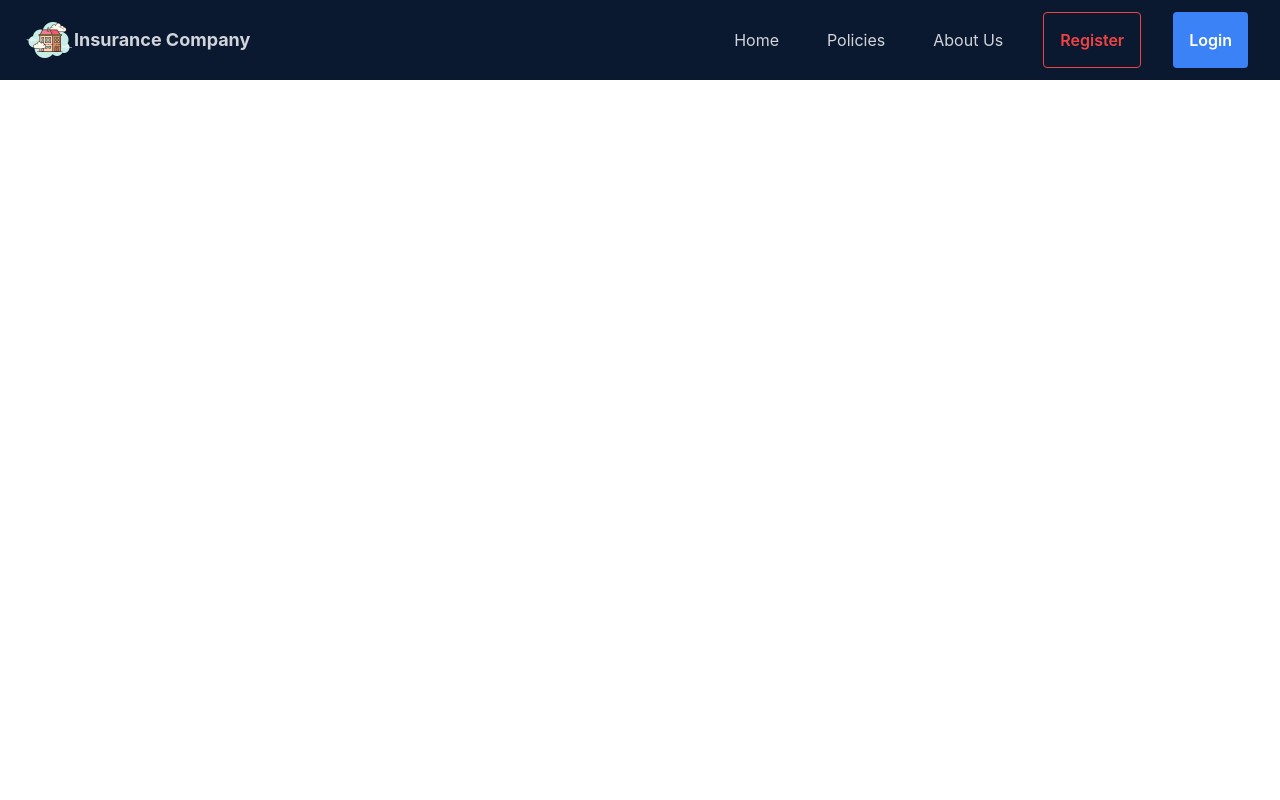
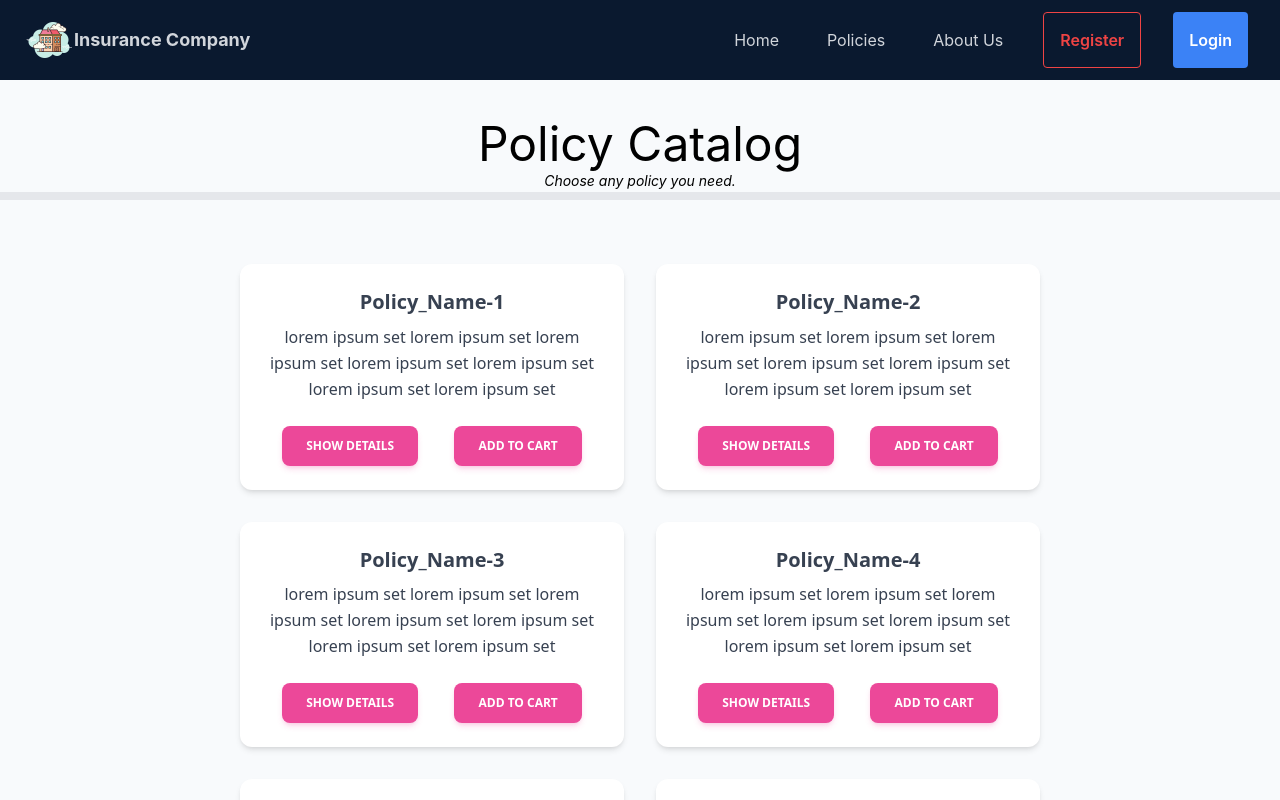
Before and after one commit to Sudipto-Ghosh786/InsuranceAppFrontend, a React (Create React App) app: page / in a window 1280 px wide. Shown: the top 800 px of the page. Built offline with nearby package versions, Linux system fonts and the light colour scheme.

Commit message:
Added functionality to show all policies in catalog.

```diff
--- a/src/components/Policies.jsx
+++ b/src/components/Policies.jsx
@@ -3,8 +3,15 @@ import PolicyCard from './PolicyCard';
 
 export default function Policies() {
   return (
-    <div>
-      <PolicyCard />
+    <div className='container px-5 py-12 mx-auto flex flex-wrap items-center justify-center'>
+      <PolicyCard title="Policy_Name-1" description="lorem ipsum set lorem ipsum set lorem ipsum set lorem ipsum set lorem ipsum set lorem ipsum set lorem ipsum set" imageUrl="https://i.pravatar.cc" />
+      <PolicyCard title="Policy_Name-2" description="lorem ipsum set lorem ipsum set lorem ipsum set lorem ipsum set lorem ipsum set lorem ipsum set lorem ipsum set" imageUrl="https://i.pravatar.cc" />
+      <PolicyCard title="Policy_Name-3" description="lorem ipsum set lorem ipsum set lorem ipsum set lorem ipsum set lorem ipsum set lorem ipsum set lorem ipsum set" imageUrl="https://i.pravatar.cc" />
+      <PolicyCard title="Policy_Name-4" description="lorem ipsum set lorem ipsum set lorem ipsum set lorem ipsum set lorem ipsum set lorem ipsum set lorem ipsum set" imageUrl="https://i.pravatar.cc" />
+      <PolicyCard title="Policy_Name-5" description="lorem ipsum set lorem ipsum set lorem ipsum set lorem ipsum set lorem ipsum set lorem ipsum set lorem ipsum set" imageUrl="https://i.pravatar.cc" />
+      <PolicyCard title="Policy_Name-6" description="lorem ipsum set lorem ipsum set lorem ipsum set lorem ipsum set lorem ipsum set lorem ipsum set lorem ipsum set" imageUrl="https://i.pravatar.cc" />
+      <PolicyCard title="Policy_Name-7" description="lorem ipsum set lorem ipsum set lorem ipsum set lorem ipsum set lorem ipsum set lorem ipsum set lorem ipsum set" imageUrl="https://i.pravatar.cc" />
+      <PolicyCard title="Policy_Name-8" description="lorem ipsum set lorem ipsum set lorem ipsum set lorem ipsum set lorem ipsum set lorem ipsum set lorem ipsum set" imageUrl="https://i.pravatar.cc" />
     </div>
   )
 }
--- /dev/null
+++ b/src/components/PoliciesBanner.jsx
@@ -0,0 +1,15 @@
+import React from 'react';
+
+export default function PoliciesBanner() {
+    return (
+        <div className='border-b-8'>
+            <br />
+            <br />
+            <br />
+            <br />
+            <br />
+            <h1 className='text-5xl'>Policy Catalog</h1>
+            <i className='text-sm'>Choose any policy you need.</i>
+        </div>
+    )
+}
--- a/src/components/PolicyCard.jsx
+++ b/src/components/PolicyCard.jsx
@@ -1,19 +1,32 @@
-import React from 'react'
+import React from 'react';
 
 export default function PolicyCard({ title, description, imageUrl }) {
-    return (
-        <div className="bg-white rounded-lg overflow-hidden shadow-lg">
-          {imageUrl && (
-            <img
-              className="w-full h-32 object-cover"
-              src={imageUrl}
-              alt={title}
-            />
-          )}
-          <div className="p-4">
-            <h2 className="text-xl font-semibold text-gray-800">{title}</h2>
-            <p className="text-gray-600 mt-2">{description}</p>
-          </div>
-        </div>
-      );
+  return (
+    <div class="m-4 flex flex-col text-gray-700 bg-white shadow-md w-96 rounded-xl bg-clip-border">
+      <div class="p-6">
+        <h5 class="block mb-2 font-sans text-xl antialiased font-semibold leading-snug tracking-normal text-blue-gray-900">
+          {title}
+        </h5>
+        <p class="block font-sans text-base antialiased font-light leading-relaxed text-inherit">
+          {description}
+        </p>
+      </div>
+      <div class="p-6 pt-0 flex items-center justify-around">
+        <button
+          class="select-none rounded-lg bg-pink-500 py-3 px-6 text-center align-middle font-sans text-xs font-bold uppercase text-white shadow-md shadow-pink-500/20 transition-all hover:shadow-lg hover:shadow-pink-500/40 focus:opacity-[0.85] focus:shadow-none active:opacity-[0.85] active:shadow-none disabled:pointer-events-none disabled:opacity-50 disabled:shadow-none"
+          type="button"
+          data-ripple-light="true"
+        >
+          Show Details
+        </button>
+        <button
+          class="select-none rounded-lg bg-pink-500 py-3 px-6 text-center align-middle font-sans text-xs font-bold uppercase text-white shadow-md shadow-pink-500/20 transition-all hover:shadow-lg hover:shadow-pink-500/40 focus:opacity-[0.85] focus:shadow-none active:opacity-[0.85] active:shadow-none disabled:pointer-events-none disabled:opacity-50 disabled:shadow-none"
+          type="button"
+          data-ripple-light="true"
+        >
+          Add To Cart
+        </button>
+      </div>
+    </div>
+  );
 }
--- a/src/pages/PoliciesPage.jsx
+++ b/src/pages/PoliciesPage.jsx
@@ -1,12 +1,14 @@
 import React from 'react'
 import NavigationBar from '../components/NavigationBar';
 import Policies from '../components/Policies';
+import PoliciesBanner from '../components/PoliciesBanner';
 
 export default function
 () {
   return (
-    <div>
+    <div className='bg-slate-50'>
         <NavigationBar />
+        <PoliciesBanner />
         <Policies />
     </div>
   )
```
